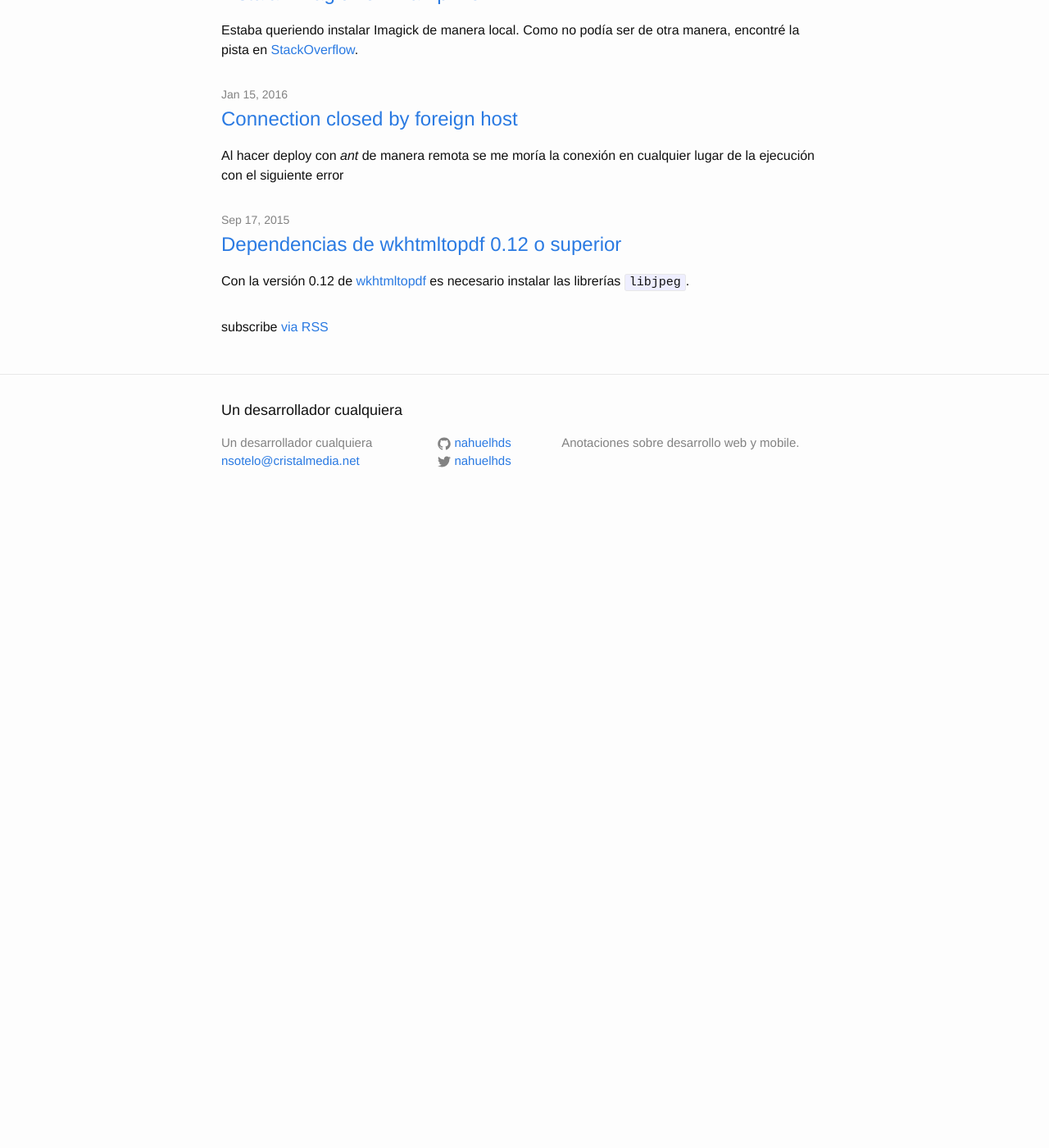
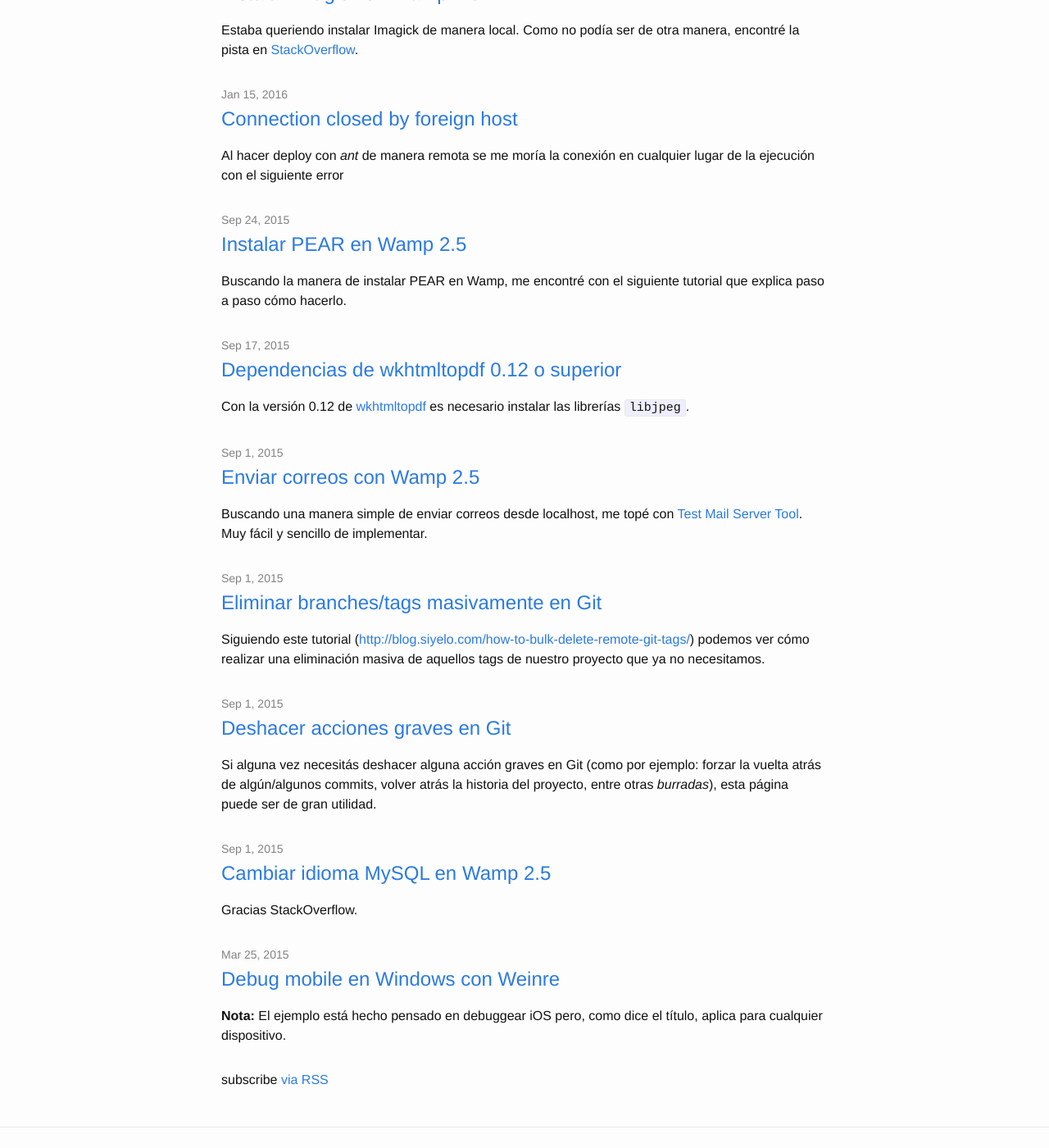
Before and after one commit to nahuelhds/nahuelhds.github.io, a Jekyll site: the page built from index.html, in a window 1280 px wide and 1400 px high, scrolled down 646 px. Shown: the whole window at 82% size. Built offline with Jekyll 4.4.1, drawn with Linux system fonts in a browser that asks for light colours; before the commit the page ends 1280 px from its top, so only the background shows below that.

Commit message:
Últimos posts

````diff
--- /dev/null
+++ b/_posts/2015-03-25-Debug-mobile-en-Windows-con-Weinre.md
@@ -0,0 +1,39 @@
+---
+layout: post
+title:  "Debug mobile en Windows con Weinre"
+categories: mobile
+tags: mobile, ios, weinre, debug
+---
+
+**Nota:** El ejemplo está hecho pensado en debuggear iOS pero, como dice el título, aplica para cualquier dispositivo.
+
+El tutorial es
+
+[https://www.smashingmagazine.com/2014/09/testing-mobile-emulators-simulators-remote-debugging/2/](http://www.smashingmagazine.com/2014/09/03/testing-mobile-emulators-simulators-remote-debugging/2/)
+
+### Instalando Weinre
+
+Instalás weinre con node:
+
+```shell
+npm install -g weinre
+```
+
+Después lo inicializamos en el shell para que escuche todas las conexiones
+
+```shell
+weinre --boundHost -all-
+```
+
+Desde el navegador, ingresamos a la **página de debugging** [http://localhost:8080/client/#anonymous](http://localhost:8080/client/#anonymous)
+
+### Iniciando el debugging
+En la página que se quiere debuggear, y suponiendo que la computadora está en la red en la IP `192.168.1.47`, incluir el siguiente script:
+
+```html
+<script type="text/javascript" src="http://192.168.1.47:8080/miProyecto/target-script-min.js#anonymous"></script>
+```
+
+Hecho eso, se ingresa a la página desde el dispositivo iOS `http://192.168.1.47/miProyecto/`. Ahora, si vamos a la **página de debugging** veremos que un dispositivo se conectó (nuestro celular). En esa página estarán disponibles las herramientas de desarrollador.
+
+¡Magia!
--- /dev/null
+++ b/_posts/2015-09-01-Cambiar-idioma-MySQL-en-Wamp2.5.md
@@ -0,0 +1,10 @@
+---
+layout: post
+title:  "Cambiar idioma MySQL en Wamp 2.5"
+categories: wamp
+tags: wamp, mysql
+---
+
+Gracias StackOverflow.
+
+[http://stackoverflow.com/questions/23802970/wamp-mysql-errors-not-in-correct-language](http://stackoverflow.com/questions/23802970/wamp-mysql-errors-not-in-correct-language).
--- /dev/null
+++ b/_posts/2015-09-01-Deshacer-acciones-importantes-en-Git.md
@@ -0,0 +1,10 @@
+---
+layout: post
+title:  "Deshacer acciones graves en Git"
+categories: git
+tags: git
+---
+
+Si alguna vez necesitás deshacer alguna acción graves en Git (como por ejemplo: forzar la vuelta atrás de algún/algunos commits, volver atrás la historia del proyecto, entre otras *burradas*), esta página puede ser de gran utilidad.
+
+[http://sethrobertson.github.io/GitFixUm/fixup.html](http://sethrobertson.github.io/GitFixUm/fixup.html)
--- /dev/null
+++ b/_posts/2015-09-01-Eliminar-branches-tags-masivamente-en-Git.md
@@ -0,0 +1,55 @@
+---
+layout: post
+title:  "Eliminar branches/tags masivamente en Git"
+categories: git
+tags: git, branch, tag regexp
+---
+
+Siguiendo este tutorial ([http://blog.siyelo.com/how-to-bulk-delete-remote-git-tags/](http://blog.siyelo.com/how-to-bulk-delete-remote-git-tags/)) podemos ver cómo realizar una eliminación masiva de aquellos tags de nuestro proyecto que ya no necesitamos.
+
+## El ejemplo
+
+#### Supuestos
+Sabemos que el comando para eliminar un tag es:
+
+```shell
+git push origin :refs/tags/<major>.<minor>.<fix>
+```
+
+Queremos eliminar todos los tags que pertenezcan a la *major version* 0.
+
+Sabemos que `git ls-remote` nos da un *output* similar a lo siguiente:
+
+```shell
+d16aeb86430afc26fb17f182f567d39c8c732188 refs/tags/0.9
+d16aeb86430afc26fb17f182f567d39c8c732188 refs/tags/0.9.6
+390c9a3251b813775ccdb96c375d50fed67d058f refs/tags/0.9.7
+...
+```
+
+#### Eliminando
+**Importante:** utilizar estos comandos con extrema precaución. Hagan backups y bla bla bla...
+
+Con un poco de `regexp` podemos determinar que cada línea se compone de:
+
+```
+^(.*)  // El SHA al inicio de la línea (^)
+(\s+)  // Algunos espacios
+(.*)$  // La cadena de caracteres (no sólo texto) seguida del final de línea ($)
+```
+
+Ya tenemos la forma de nuestro `regexp`.
+
+Pero antes de eliminar cualquier cosa, queremos ver qué vamos a eliminar. Ejecutamos lo siguiente:
+
+```shell
+git ls-remote --tags origin | awk '/^(.*)(\s+)(.*)$/ {print ":" $2}'
+```
+
+Si estamos contentos con el resultado, eliminamos...
+
+```shell
+git ls-remote --tags origin | awk '/^(.*)(\s+)(.*)$/ {print ":" $2}' | xargs git push origin
+```
+
+**Nota:** Si están en Windows, conviene utilizar GitBash para contar con los comandos tipo Linux.
--- /dev/null
+++ b/_posts/2015-09-01-Enviar-correos-con-Wamp2.5.md
@@ -0,0 +1,10 @@
+---
+layout: post
+title:  "Enviar correos con Wamp 2.5"
+categories: wamp
+tags: wamp, email, test mail server tool
+---
+
+Buscando una manera simple de enviar correos desde localhost,
+me topé con [Test Mail Server Tool](http://www.toolheap.com/test-mail-server-tool/users-manual.html).
+Muy fácil y sencillo de implementar.
--- /dev/null
+++ b/_posts/2015-09-24-Instalar-PEAR-en-Wamp2.5.md
@@ -0,0 +1,10 @@
+---
+layout: post
+title:  "Instalar PEAR en Wamp 2.5"
+categories: wamp
+tags: wamp, php, pear, phar
+---
+
+Buscando la manera de instalar PEAR en Wamp, me encontré con el siguiente tutorial que explica paso a paso cómo hacerlo.
+
+[http://www.steptoinstall.com/install-pear-wamp-server-windows-7-8.html](http://www.steptoinstall.com/install-pear-wamp-server-windows-7-8.html)
````
Also changed, not shown: _posts/2016-01-27-Instalar-Imagick-en-Wamp2.5.md (renamed from _posts/2016-01-27-Instalar-Imagick-en-Wamp-2.5.md, +1 -1 lines).
